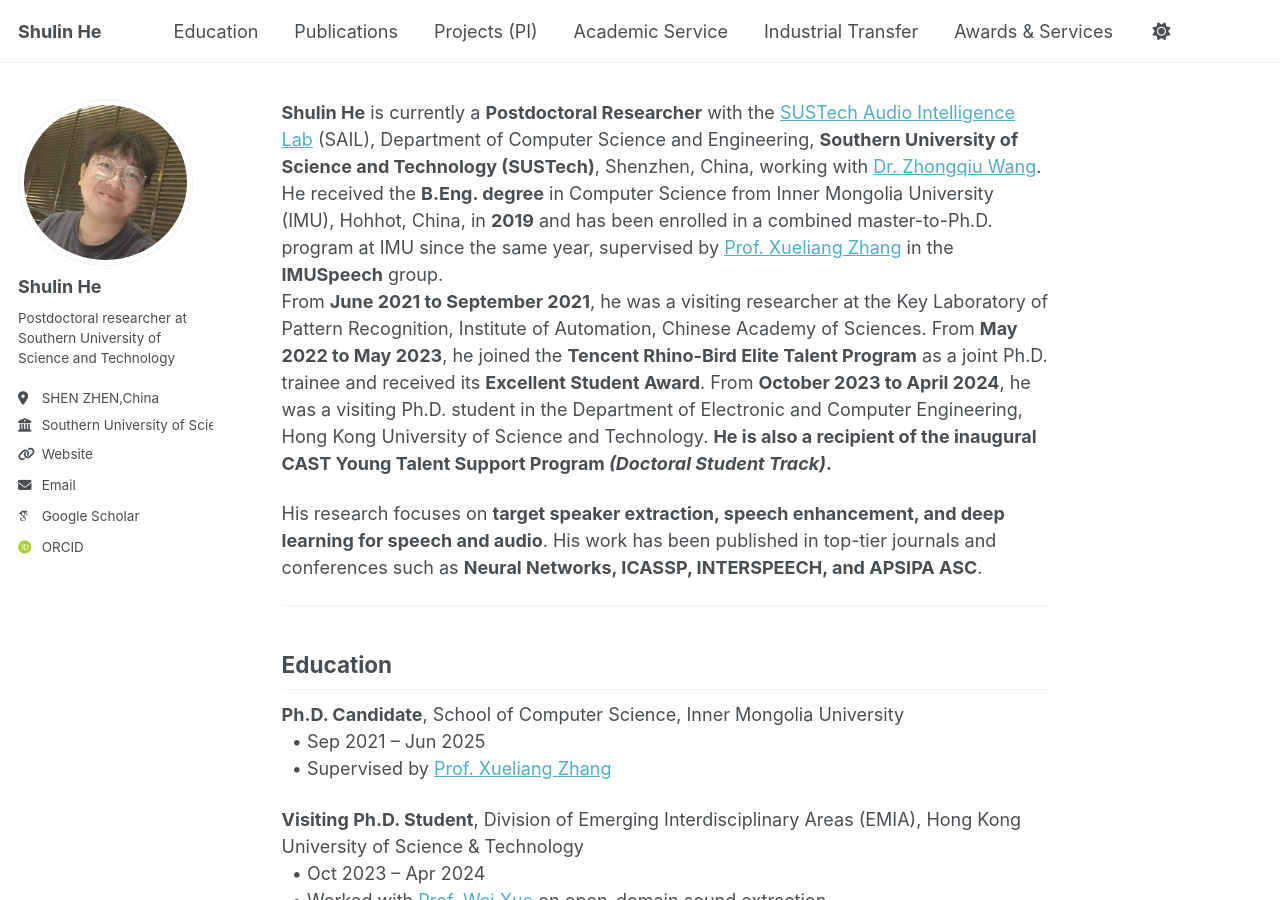
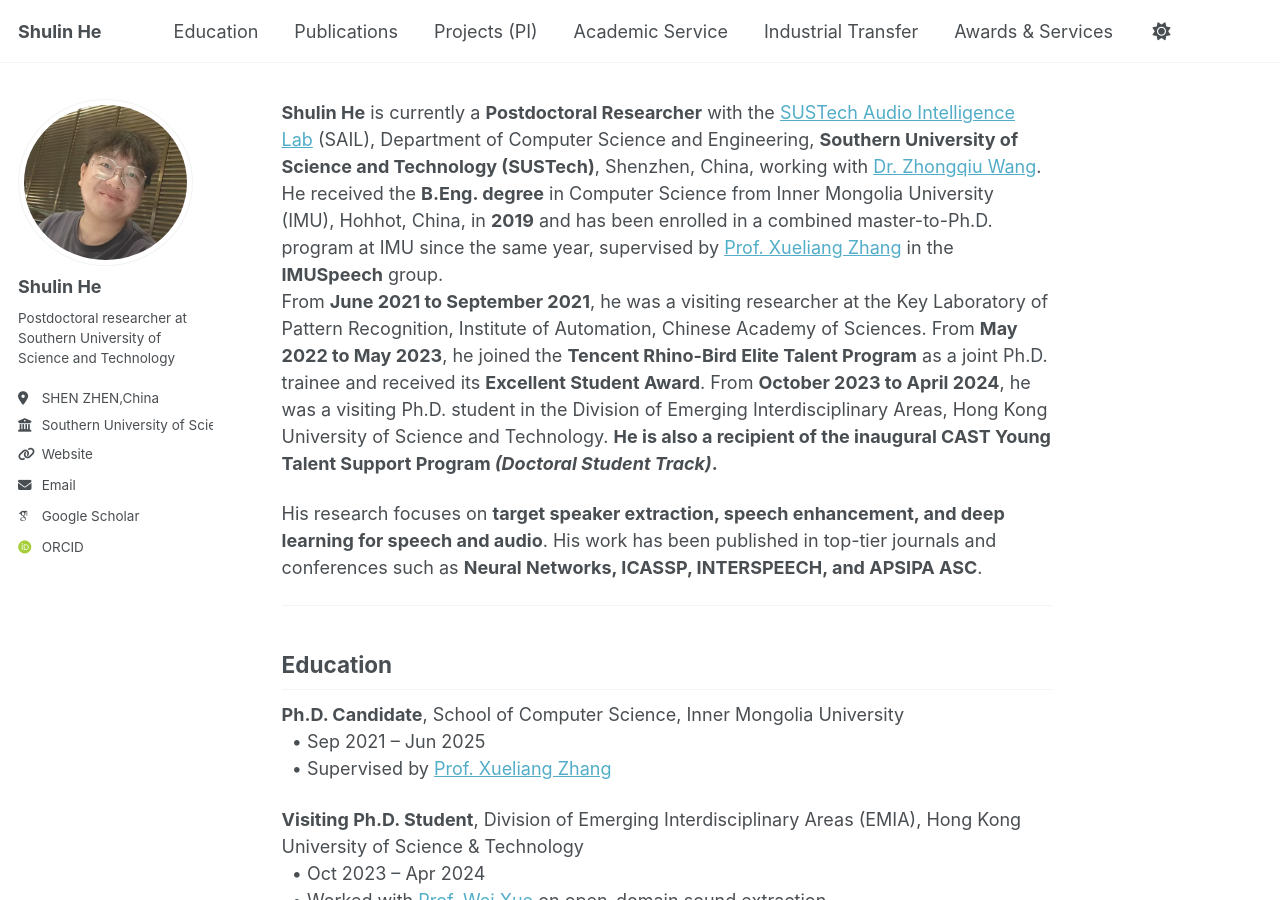
Before and after one commit to heshulin/heshulin.github.io, a Jekyll site: the page built from _pages/about.md, in a window 1280 px wide and 900 px high. Built offline with Jekyll 4.4.1, drawn with Linux system fonts in a browser that asks for light colours; some web fonts are replaced; a script that is not in the unit is left out.

Commit message:
first commit

```diff
--- a/_pages/about.md
+++ b/_pages/about.md
@@ -9,7 +9,7 @@ redirect_from:
 
 **Shulin He** is currently a **Postdoctoral Researcher** with the [SUSTech Audio Intelligence Lab](https://sustechailab.github.io/) (SAIL), Department of Computer Science and Engineering, **Southern University of Science and Technology (SUSTech)**, Shenzhen, China, working with [Dr. Zhongqiu Wang](https://zqwang7.github.io/).
 He received the **B.Eng. degree** in Computer Science from Inner Mongolia University (IMU), Hohhot, China, in **2019** and has been enrolled in a combined master-to-Ph.D. program at IMU since the same year, supervised by [Prof. Xueliang Zhang](https://ccs.imu.edu.cn/info/1020/1849.htm) in the **IMUSpeech** group.
-From **June 2021 to September 2021**, he was a visiting researcher at the Key Laboratory of Pattern Recognition, Institute of Automation, Chinese Academy of Sciences. From **May 2022 to May 2023**, he joined the **Tencent Rhino-Bird Elite Talent Program** as a joint Ph.D. trainee and received its **Excellent Student Award**. From **October 2023 to April 2024**, he was a visiting Ph.D. student in the Department of Electronic and Computer Engineering, Hong Kong University of Science and Technology. **He is also a recipient of the inaugural CAST Young Talent Support Program *(Doctoral Student Track)*.**
+From **June 2021 to September 2021**, he was a visiting researcher at the Key Laboratory of Pattern Recognition, Institute of Automation, Chinese Academy of Sciences. From **May 2022 to May 2023**, he joined the **Tencent Rhino-Bird Elite Talent Program** as a joint Ph.D. trainee and received its **Excellent Student Award**. From **October 2023 to April 2024**, he was a visiting Ph.D. student in the Division of Emerging Interdisciplinary Areas, Hong Kong University of Science and Technology. **He is also a recipient of the inaugural CAST Young Talent Support Program *(Doctoral Student Track)*.**
 
 His research focuses on **target speaker extraction, speech enhancement, and deep learning for speech and audio**. His work has been published in top-tier journals and conferences such as **Neural Networks, ICASSP, INTERSPEECH, and APSIPA ASC**.
 
```
